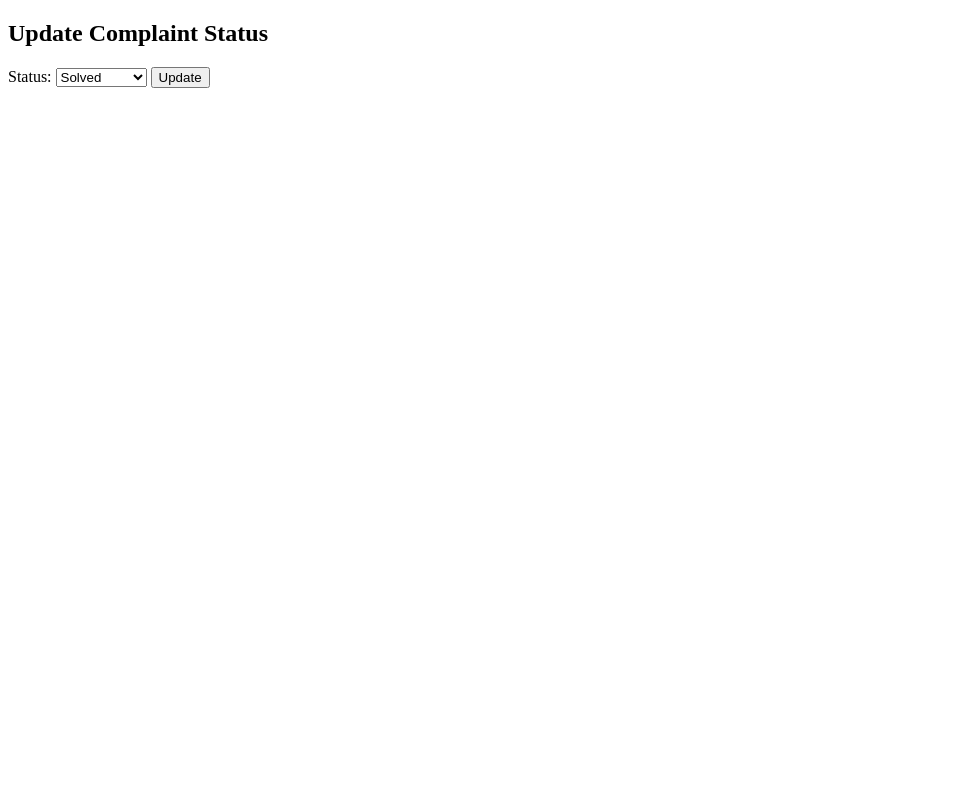
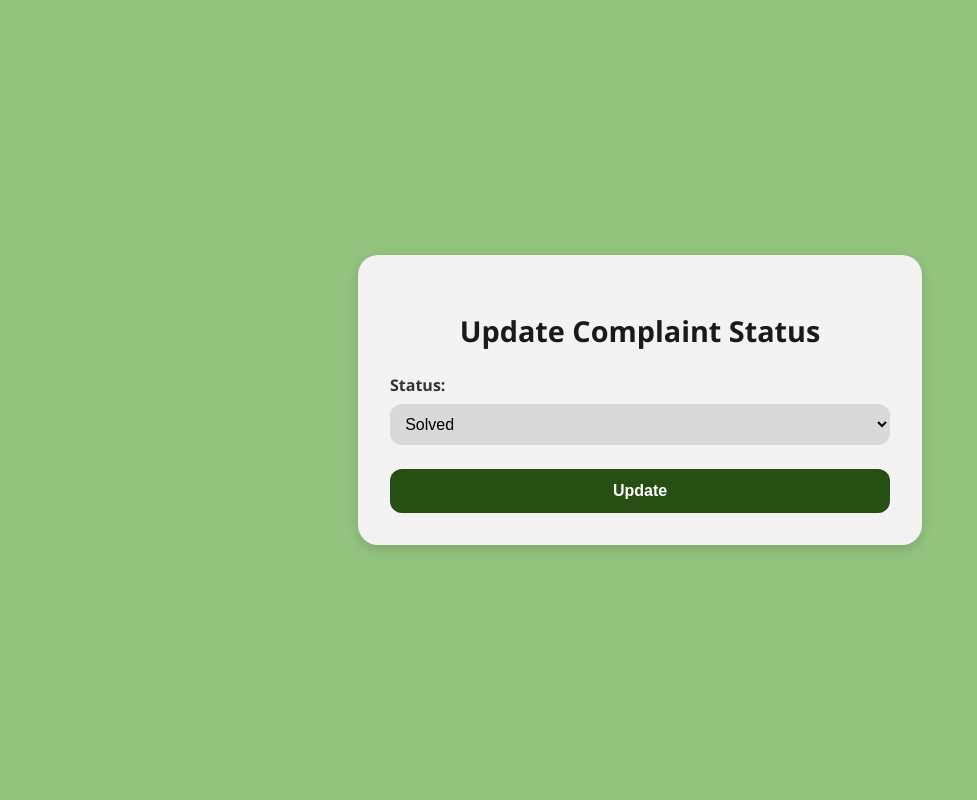
Before and after one commit to jerrrrrrryyyyyy/miniproject, a Flask app: template templates/update_status.html in a window 1280 px wide. Shown: the whole page, without its empty margins (0-977 px from the left). Run offline with Flask 3, Linux system fonts and the light colour scheme; the template is opened without the code that fills it: values that come from a table or form of the project are taken from there, others are empty.

Commit message:
styled update status page

```diff
--- /dev/null
+++ b/static/update.css
@@ -0,0 +1,73 @@
+body {
+  margin: 0;
+  font-family: 'Segoe UI', sans-serif;
+  background-color: #93c47d;
+  display: flex;
+  justify-content: center;
+  align-items: center;
+  min-height: 100vh;
+}
+
+.container {
+  background: #f3f3f3;
+  border-radius: 20px;
+  padding: 2rem;
+  max-width: 500px;
+  width: 90%;
+  box-shadow: 0 4px 12px rgba(0, 0, 0, 0.15);
+}
+
+h2 {
+  text-align: center;
+  color: #1a1a1a;
+  font-size: 1.8rem;
+  margin-bottom: 1.5rem;
+}
+
+label {
+  display: block;
+  margin-bottom: 0.5rem;
+  font-weight: bold;
+  color: #333;
+}
+
+select {
+  width: 100%;
+  padding: 0.7rem;
+  border-radius: 12px;
+  border: none;
+  font-size: 1rem;
+  background-color: #d9d9d9;
+  margin-bottom: 1.5rem;
+}
+
+button {
+  width: 100%;
+  padding: 0.8rem;
+  background-color: #274e13;
+  color: white;
+  border: none;
+  border-radius: 12px;
+  font-weight: bold;
+  font-size: 1rem;
+  cursor: pointer;
+  transition: background-color 0.3s ease;
+}
+
+button:hover {
+  background-color: #1e3910;
+}
+
+@media (max-width: 600px) {
+  .container {
+    padding: 1.5rem 1rem;
+  }
+
+  h2 {
+    font-size: 1.5rem;
+  }
+
+  button {
+    font-size: 0.95rem;
+  }
+}
--- a/templates/update_status.html
+++ b/templates/update_status.html
@@ -4,6 +4,7 @@
   <meta charset="UTF-8" />
   <meta name="viewport" content="width=device-width, initial-scale=1.0"/>
   <title>Status Update</title>
+    <link rel="stylesheet" href="{{ url_for('static', filename='update.css') }}">
   <script src="https://cdn.emailjs.com/dist/email.min.js"></script>
   <script>
     (function() {
@@ -12,6 +13,7 @@
   </script>
 </head>
 <body>
+  <div class="container">
   <h2>Update Complaint Status</h2>
 
   <form id="statusForm" method="POST">
@@ -32,6 +34,7 @@
 
     <button type="submit">Update</button>
   </form>
+</div>
 
   <script>
     document.getElementById('statusForm').addEventListener('submit', function(e) {
```
Also changed, not shown: instance/complaints.db.
